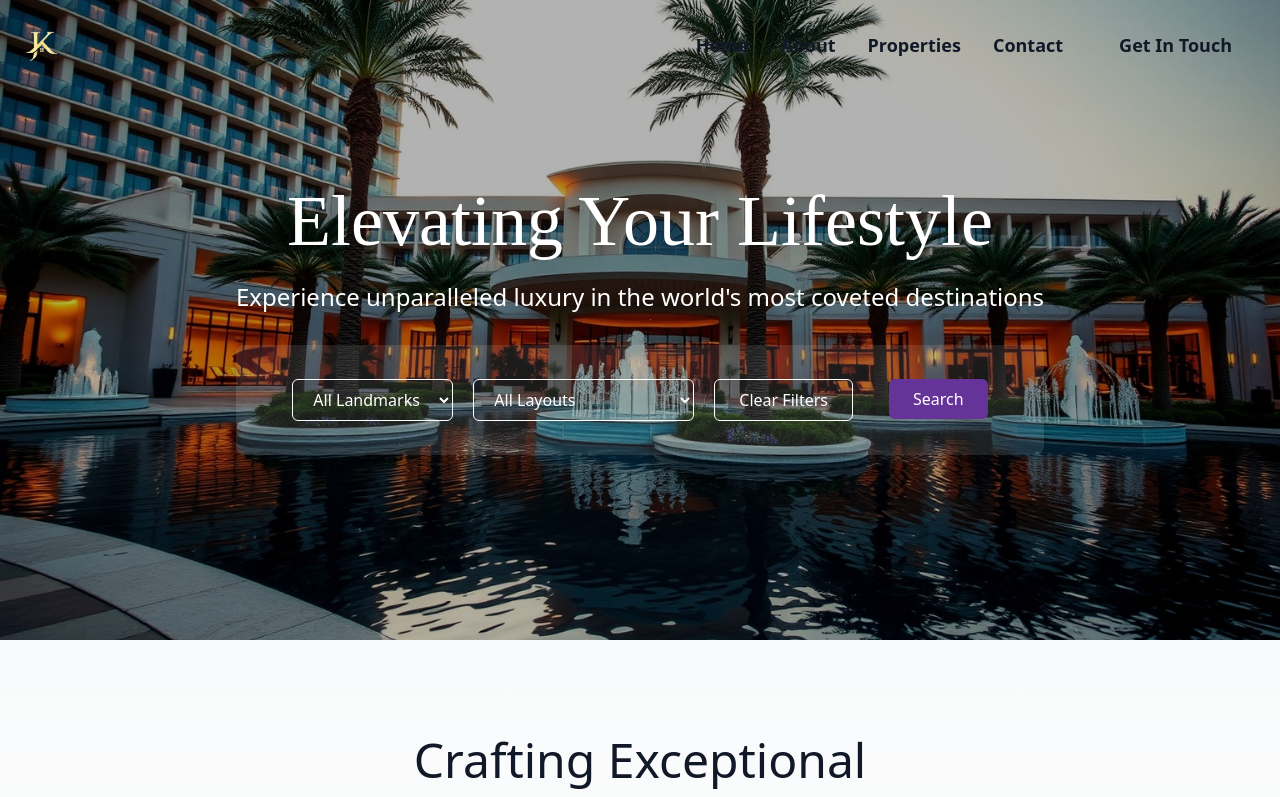
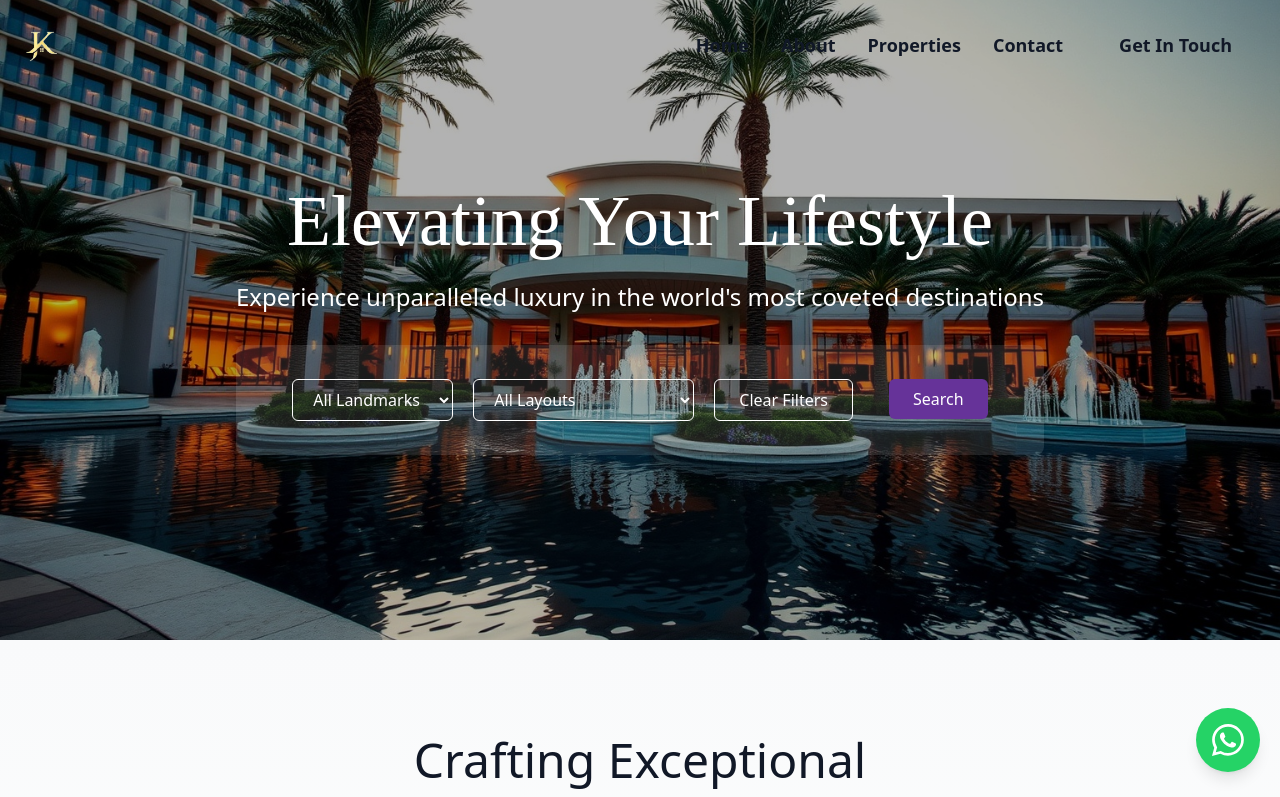
Before and after one commit to Ayush3323/Proptech_page, a React (Create React App) app: page / in a window 1280 px wide. Shown: the top 797 px of the page. Built offline with nearby package versions, Linux system fonts and the light colour scheme.

Commit message:
add whatsapp button

```diff
--- a/src/components/Builderpage/PropertyListings.jsx
+++ b/src/components/Builderpage/PropertyListings.jsx
@@ -193,6 +193,7 @@
 import Contact from "../Homepage/Contact";
 import Footer from "../Homepage/Footer";
 import Navbar from "../Homepage/Navbar";
+import WhatsappButton from "../Homepage/WhatsappButton";
 
 const PropertyListings = () => {
   const [searchParams, setSearchParams] = useSearchParams();
@@ -284,6 +285,7 @@
           ))}
         </div>
       </div>
+      <WhatsappButton />
       <Contact />
       <Footer />
     </>
--- a/src/components/Homepage/Homepage.jsx
+++ b/src/components/Homepage/Homepage.jsx
@@ -5,6 +5,7 @@
 import Testimonials from "./Testimonials";
 import Contact from "./Contact";
 import Footer from "./Footer";
+import WhatsappButton from './WhatsappButton';
 
 const Homepage = () => {
   return (
@@ -14,6 +15,7 @@
         <Properties />
         <Testimonials />
         <Contact />
+        <WhatsappButton />
         <Footer />
     </div>
   );
--- /dev/null
+++ b/src/components/Homepage/WhatsappButton.jsx
@@ -0,0 +1,23 @@
+import React from 'react';
+
+const WhatsappButton = () => {
+  return (
+    <a
+      href="https://api.whatsapp.com/send?phone=+918750248910&text=Property Search!"
+      target="_blank"
+      rel="noopener noreferrer"
+      className="fixed bottom-7 right-5 z-50 w-16 h-16 bg-[#25d366] rounded-full flex items-center justify-center shadow-lg"
+    >
+      <svg
+        xmlns="http://www.w3.org/2000/svg"
+        fill="currentColor"
+        className="bi bi-whatsapp w-8 h-8 text-white"
+        viewBox="0 0 16 16"
+      >
+        <path d="M13.601 2.326A7.85 7.85 0 0 0 7.994 0C3.627 0 .068 3.558.064 7.926c0 1.399.366 2.76 1.057 3.965L0 16l4.204-1.102a7.9 7.9 0 0 0 3.79.965h.004c4.368 0 7.926-3.558 7.93-7.93A7.9 7.9 0 0 0 13.6 2.326zM7.994 14.521a6.6 6.6 0 0 1-3.356-.92l-.24-.144-2.494.654.666-2.433-.156-.251a6.56 6.56 0 0 1-1.007-3.505c0-3.626 2.957-6.584 6.591-6.584a6.56 6.56 0 0 1 4.66 1.931 6.56 6.56 0 0 1 1.928 4.66c-.004 3.639-2.961 6.592-6.592 6.592m3.615-4.934c-.197-.099-1.17-.578-1.353-.646-.182-.065-.315-.099-.445.099-.133.197-.513.646-.627.775-.114.133-.232.148-.43.05-.197-.1-.836-.308-1.592-.985-.59-.525-.985-1.175-1.103-1.372-.114-.198-.011-.304.088-.403.087-.088.197-.232.296-.346.1-.114.133-.198.198-.33.065-.134.034-.248-.015-.347-.05-.099-.445-1.076-.612-1.47-.16-.389-.323-.335-.445-.34-.114-.007-.247-.007-.38-.007a.73.73 0 0 0-.529.247c-.182.198-.691.677-.691 1.654s.71 1.916.81 2.049c.098.133 1.394 2.132 3.383 2.992.47.205.84.326 1.129.418.475.152.904.129 1.246.08.38-.058 1.171-.48 1.338-.943.164-.464.164-.86.114-.943-.049-.084-.182-.133-.38-.232"/>
+      </svg>
+    </a>
+  );
+};
+
+export default WhatsappButton;
--- a/src/components/Otherpages/About.jsx
+++ b/src/components/Otherpages/About.jsx
@@ -1,6 +1,7 @@
 import React from "react";
 import Footer from "../Homepage/Footer";
 import Navbar from "../Homepage/Navbar";
+import WhatsappButton from "../Homepage/WhatsappButton";
 
 const About = () => {
   return (
@@ -169,7 +170,7 @@
           </div>
         </div>
       </section>
-
+      <WhatsappButton />
       <Footer />
     </>
   );
--- a/src/components/Otherpages/ContactPage.jsx
+++ b/src/components/Otherpages/ContactPage.jsx
@@ -1,6 +1,7 @@
 import React from "react";
 import Footer from "../Homepage/Footer";
 import Navbar from "../Homepage/Navbar";
+import WhatsappButton from "../Homepage/WhatsappButton";
 
 const ContactPage = () => {
   return (
@@ -122,6 +123,7 @@
         </div>
       </div>
     </section>
+    <WhatsappButton />
     <Footer />
     </>
   );
--- a/src/components/Otherpages/Propertypage.jsx
+++ b/src/components/Otherpages/Propertypage.jsx
@@ -6,6 +6,7 @@
 import Footer from "../Homepage/Footer"; // Import Footer component
 import Navbar from "../Homepage/Navbar"; // Import Navbar
 import Contact from "../Homepage/Contact";
+import WhatsappButton from "../Homepage/WhatsappButton";
 
 const Properties = () => {
   const location = useLocation();
@@ -151,6 +152,7 @@
         </div>
       </section>
       </div>
+      <WhatsappButton />
       <Contact />
       <Footer />
     </>
```
